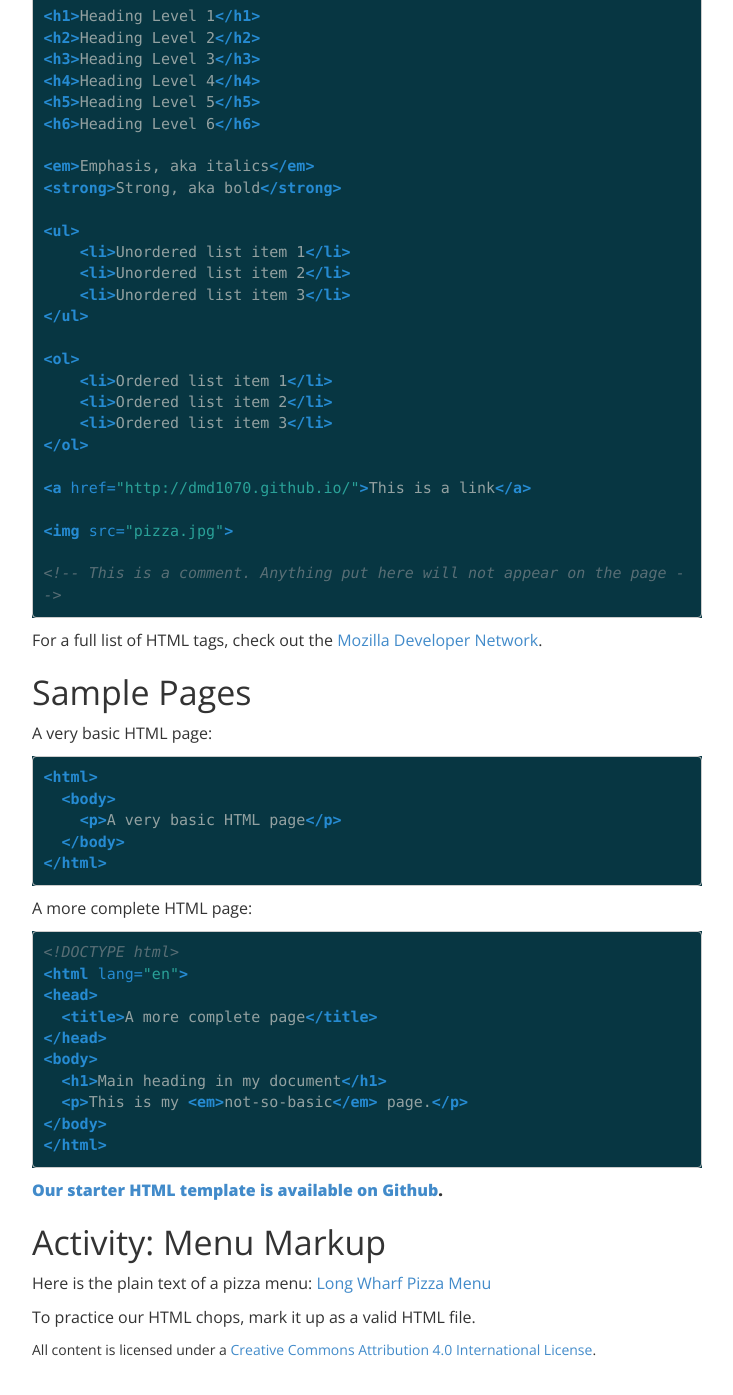
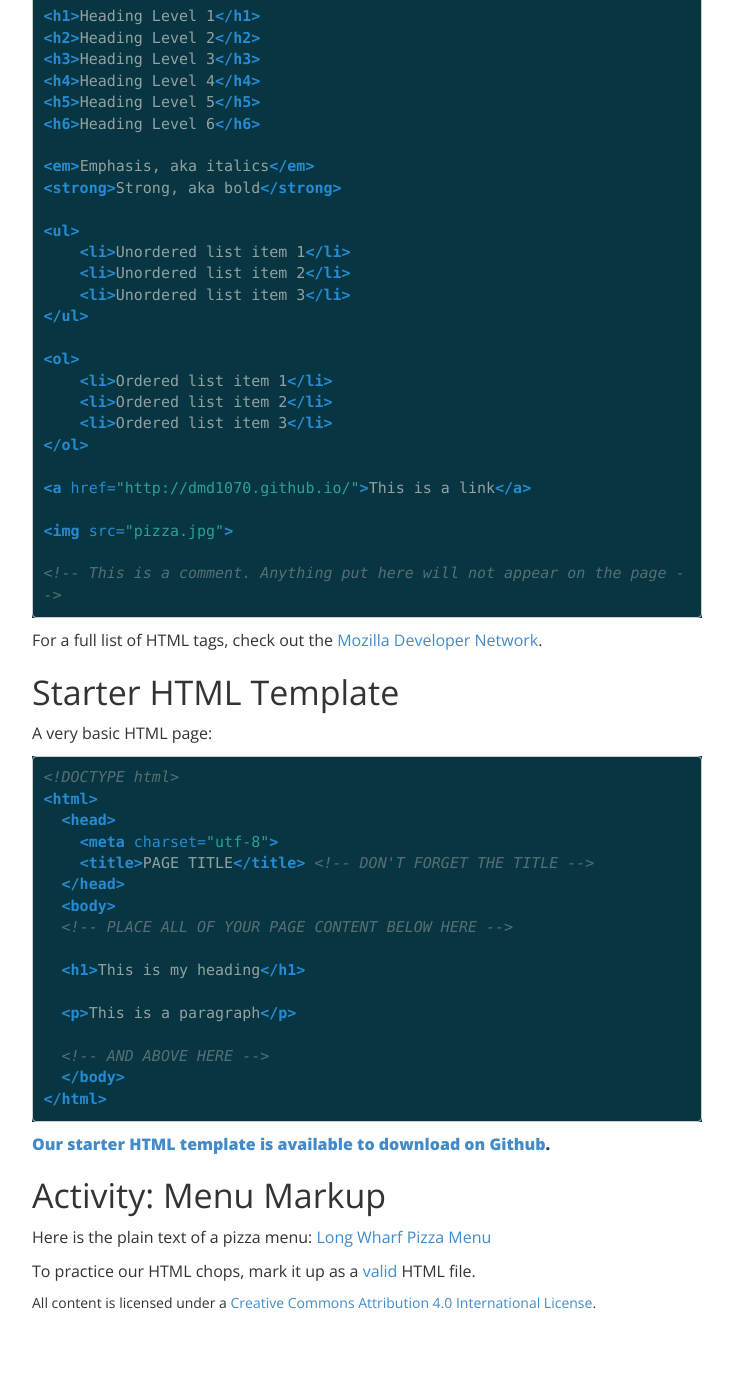
Before and after one commit to DMD1070/DMD1070.github.io, a Jekyll site: the page built from lessons/3-html-intro.md, in a window 1280 px wide and 1400 px high, scrolled down 2164 px. Shown: the top 1395 px of the window, without its empty margins (273-1006 px from the left). Built offline with Jekyll 4.4.1, drawn with Linux system fonts in a browser that asks for light colours; Markdown is read by kramdown in place of the engine named in the settings; after the commit the page ends 3517 px from its top, so only the background shows below that.

Commit message:
match template in lesson to github file

````diff
--- a/lessons/3-html-intro.md
+++ b/lessons/3-html-intro.md
@@ -91,37 +91,33 @@ Adapted from Mozilla Developer Networks' [Introduction to HTML](https://develope
 
 For a full list of HTML tags, check out the [Mozilla Developer Network](https://developer.mozilla.org/en-US/docs/Web/HTML/Element).
 
-## Sample Pages
+## Starter HTML Template
 
 A very basic HTML page:
 
 ```html
+<!DOCTYPE html>
 <html>
+  <head>
+    <meta charset="utf-8">
+    <title>PAGE TITLE</title> <!-- DON'T FORGET THE TITLE -->
+  </head>
   <body>
-    <p>A very basic HTML page</p>
+  <!-- PLACE ALL OF YOUR PAGE CONTENT BELOW HERE -->
+
+  <h1>This is my heading</h1>
+
+  <p>This is a paragraph</p>
+
+  <!-- AND ABOVE HERE -->
   </body>
 </html>
 ```
 
-A more complete HTML page:
-
-```html
-<!DOCTYPE html>
-<html lang="en">
-<head>
-  <title>A more complete page</title>
-</head>
-<body>
-  <h1>Main heading in my document</h1>
-  <p>This is my <em>not-so-basic</em> page.</p>
-</body>
-</html>
-```
-
-**[Our starter HTML template is available on Github](https://github.com/DMD1070/html-template).**
+**[Our starter HTML template is available to download on Github](https://github.com/DMD1070/html-template).**
 
 ## Activity: Menu Markup
 
 Here is the plain text of a pizza menu: [Long Wharf Pizza Menu](/lesson_files/long_wharf_pizza.txt)
 
-To practice our HTML chops, mark it up as a valid HTML file.
+To practice our HTML chops, mark it up as a [valid](http://validator.w3.org/) HTML file.
````
